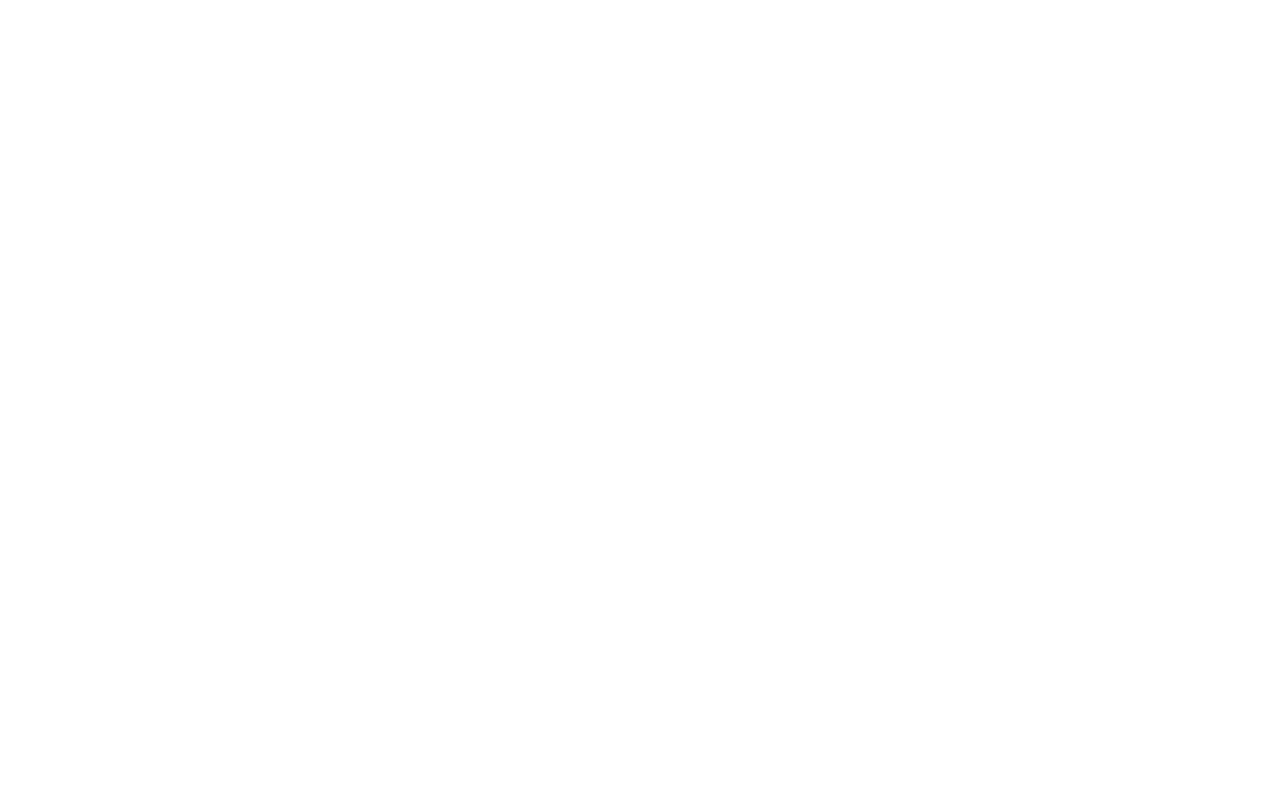
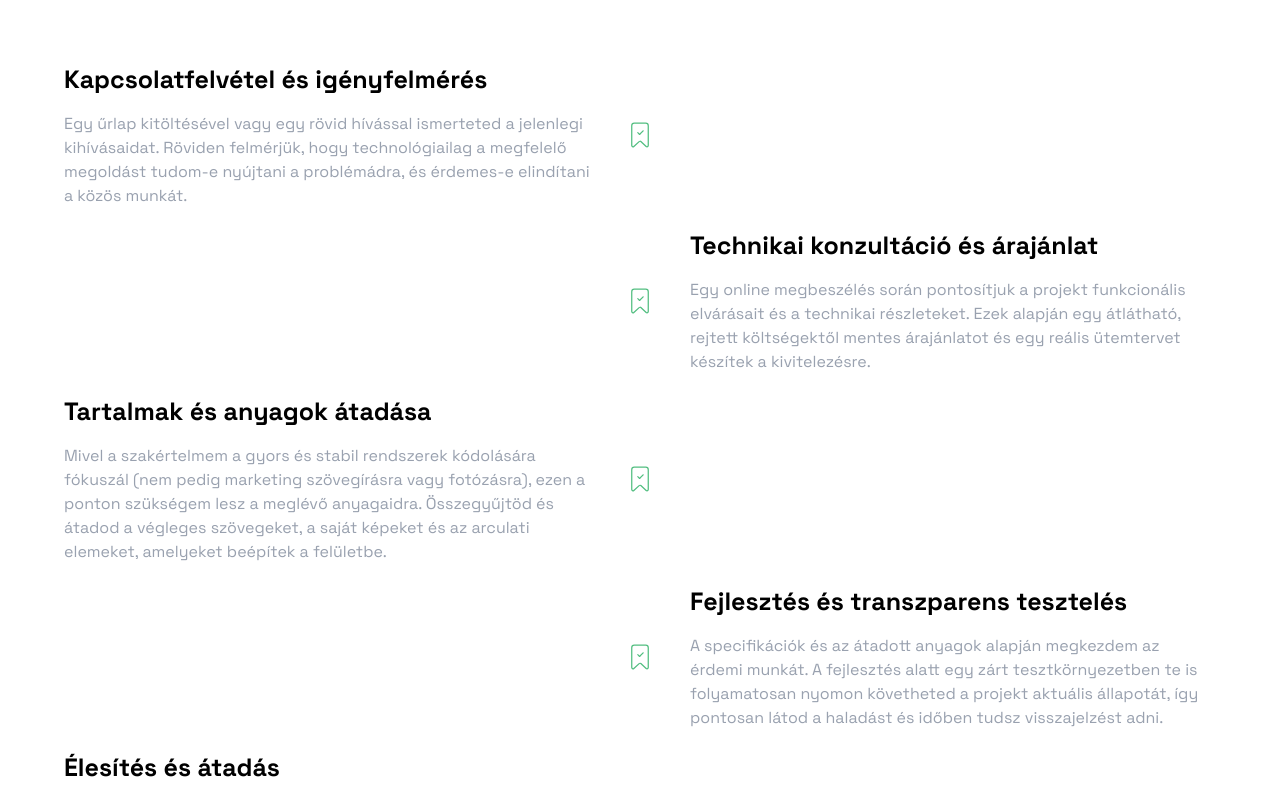
Before and after one commit to Quruzslo/PreferSite, a Next.js app: page / in a window 1280 px wide. Shown: the part 6340-7140 px from the top of the page. Before the commit the page ends 6312 px from the top, so only its background shows below. Built offline with nearby package versions, Linux system fonts and the light colour scheme.

Commit message:
customer steps desktopon

```diff
--- a/app/page.tsx
+++ b/app/page.tsx
@@ -2,6 +2,7 @@ import Hero from "@/components/hero/Hero";
 import TechStack from "@/components/tech-stack/TechStack";
 import BenefitSection from "../components/BenefitSection/BenefitSection";
 import Services from "../components/ServicesSection/Services";
+import CustomerStepsComp from "@/components/customerSteps/CustomerSteps";
 
 export default function HomePage() {
   return (
@@ -10,6 +11,7 @@ export default function HomePage() {
       <BenefitSection></BenefitSection>
       <TechStack></TechStack>
       <Services></Services>
+      <CustomerStepsComp></CustomerStepsComp>
     </>
   );
 }
--- /dev/null
+++ b/components/customerSteps/CustomerSteps.tsx
@@ -0,0 +1,98 @@
+"use client";
+import Section from "@/lib/section";
+import customerSteps from "./customerStepsData";
+import { useRef } from "react";
+import { motion, useScroll, useTransform, Variants } from "framer-motion";
+import { CiBookmarkCheck } from "react-icons/ci";
+
+export default function CustomerStepsComp() {
+  const sentryWrapperRef = useRef<HTMLDivElement>(null);
+
+  const { scrollYProgress } = useScroll({
+    target: sentryWrapperRef,
+    offset: ["start center", "end center"],
+  });
+
+  const heightProgress = useTransform(scrollYProgress, [0, 1], ["0%", "100%"]);
+
+  const containerVariants: Variants = {
+    hidden: {},
+    visible: {
+      transition: {
+        staggerChildren: 0.15,
+      },
+    },
+  };
+
+  const itemVariants: Variants = {
+    hidden: { opacity: 0, y: 50, scale: 0.95 },
+    visible: {
+      opacity: 1,
+      y: 0,
+      scale: 1,
+      transition: {
+        duration: 0.5,
+        ease: [0.95, 0, 0.35, 1],
+      },
+    },
+  };
+
+  const iconVariants: Variants = {
+    hidden: { opacity: 0, scale: 0.85 },
+    visible: {
+      opacity: 1,
+
+      scale: 1,
+      transition: {
+        duration: 0.5,
+        ease: [0.95, 0, 0.35, 1],
+      },
+    },
+  };
+
+  return (
+    <Section className="flex flex-col gap-[25px] my-[50px]">
+      {/* A szülő  */}
+      <div
+        ref={sentryWrapperRef}
+        className="flex flex-col gap-[20px] justify-between relative py-10"
+      >
+        {/* Háttér vonal */}
+        <div className="absolute left-1/2 -translate-x-1/2 top-0 w-[4px] h-full  hidden md:block ">
+          <motion.div
+            className="w-full bg-green origin-top rounded-full"
+            style={{ height: heightProgress }}
+          />
+        </div>
+
+        {/* Tartalom elemek */}
+        {customerSteps.map((step, index) => (
+          <motion.div
+            key={step.title}
+            variants={containerVariants}
+            viewport={{ margin: "0px 0px -50% 0px", once: false }}
+            initial="hidden"
+            whileInView="visible"
+            className="flex flex-col p-[0px] rounded-md gap-[15px] w-full md:w-[50%] even:mr-auto even:pr-[50px] odd:ml-auto odd:pl-[50px]  relative z-10"
+          >
+            <motion.div
+              variants={iconVariants}
+              className={`absolute top-[50%] translate-y-[-50%] flex items-center justify-center p-[5px] bg-white z-20 w-fit rounded-full ${
+                index % 2 === 0 ? "right-[-20px]" : "left-[-20px]"
+              }`}
+            >
+              <CiBookmarkCheck size={30} className="text-green" />
+            </motion.div>
+
+            <motion.h3 variants={itemVariants} className="text-xl font-bold">
+              {step.title}
+            </motion.h3>
+            <motion.p variants={itemVariants} className="text-gray-400">
+              {step.description}
+            </motion.p>
+          </motion.div>
+        ))}
+      </div>
+    </Section>
+  );
+}
--- /dev/null
+++ b/components/customerSteps/customerStepsData.js
@@ -0,0 +1,40 @@
+const customerSteps = [
+  {
+    id: 0,
+    title: "Kapcsolatfelvétel és igényfelmérés",
+    description:
+      "Egy űrlap kitöltésével vagy egy rövid hívással ismerteted a jelenlegi kihívásaidat. Röviden felmérjük, hogy technológiailag a megfelelő megoldást tudom-e nyújtani a problémádra, és érdemes-e elindítani a közös munkát.",
+  },
+  {
+    id: 1,
+    title: "Technikai konzultáció és árajánlat",
+    description:
+      "Egy online megbeszélés során pontosítjuk a projekt funkcionális elvárásait és a technikai részleteket. Ezek alapján egy átlátható, rejtett költségektől mentes árajánlatot és egy reális ütemtervet készítek a kivitelezésre.",
+  },
+  {
+    id: 2,
+    title: "Tartalmak és anyagok átadása",
+    description:
+      "Mivel a szakértelmem a gyors és stabil rendszerek kódolására fókuszál (nem pedig marketing szövegírásra vagy fotózásra), ezen a ponton szükségem lesz a meglévő anyagaidra. Összegyűjtöd és átadod a végleges szövegeket, a saját képeket és az arculati elemeket, amelyeket beépítek a felületbe.",
+  },
+  {
+    id: 3,
+    title: "Fejlesztés és transzparens tesztelés",
+    description:
+      "A specifikációk és az átadott anyagok alapján megkezdem az érdemi munkát. A fejlesztés alatt egy zárt tesztkörnyezetben te is folyamatosan nyomon követheted a projekt aktuális állapotát, így pontosan látod a haladást és időben tudsz visszajelzést adni.",
+  },
+  {
+    id: 4,
+    title: "Élesítés és átadás",
+    description:
+      "A sebességoptimalizálás, a hibakeresés és az alapos tesztelés befejezése után a rendszert áthelyezzük a végleges domainre. Átadom a szükséges hozzáféréseket, és megmutatom az adminisztrációs felület használatát, hogy a jövőben önállóan is tudd kezelni a rendszert.",
+  },
+  {
+    id: 5,
+    title: "Üzemeltetés és karbantartás",
+    description:
+      "Az élesítés után igény esetén biztosítom a stabil technikai hátteret. Egy karbantartási megállapodás keretében gondoskodom a rendszeres biztonsági mentésekről, a szoftveres frissítésekről és a szerverfelügyeletről, garantálva a hosszú távú, zavartalan működést.",
+  },
+];
+
+export default customerSteps;
```
